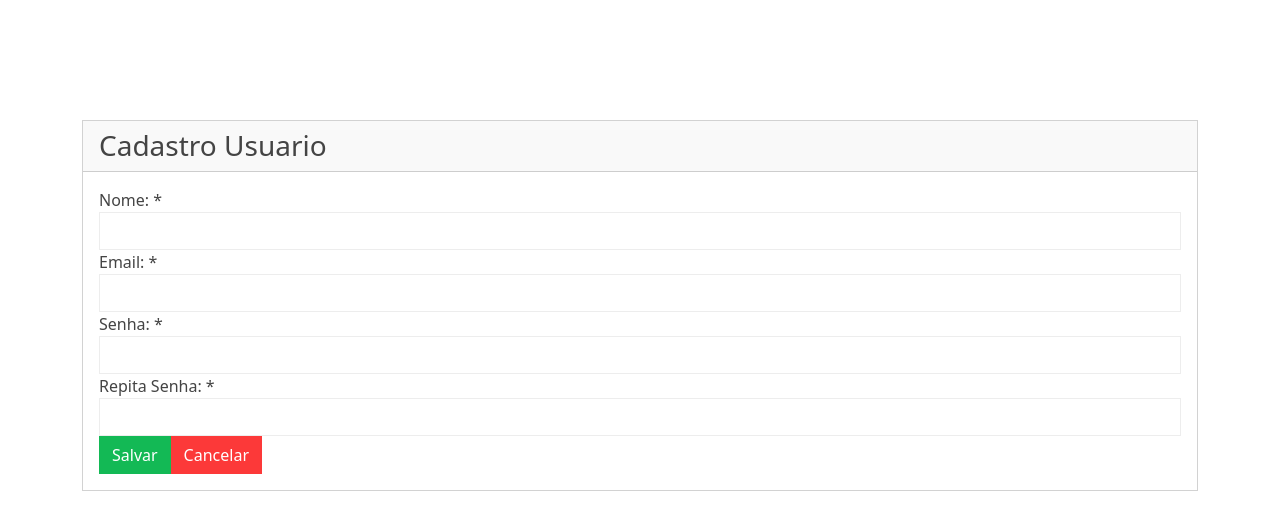
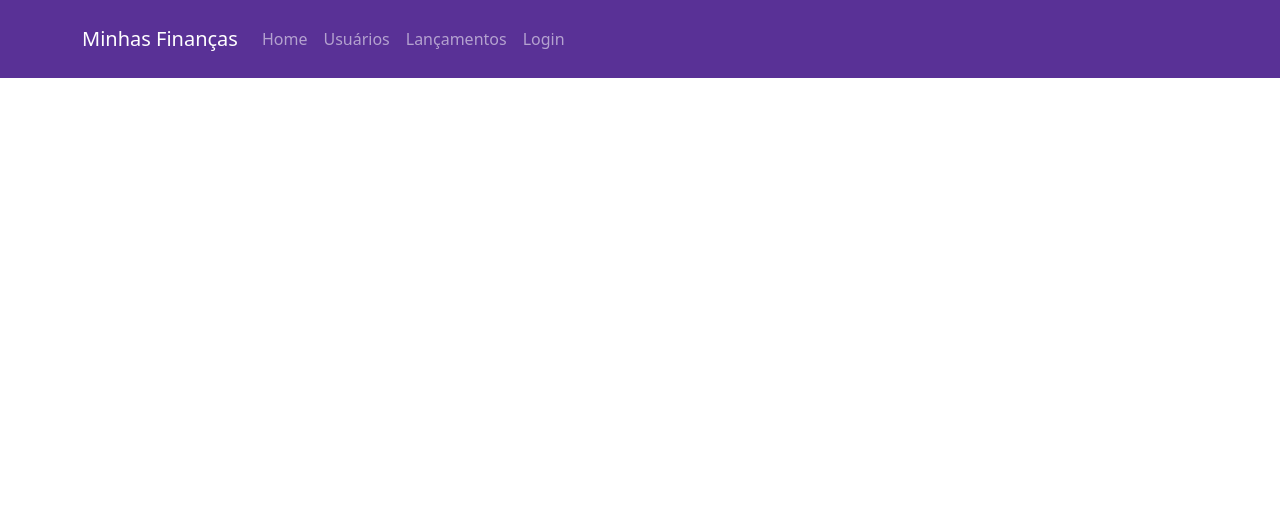
Before and after one commit to israelmessias/minhas-financas-app, a React (Create React App) app: page /#/ in a window 1280 px wide. Shown: the top 530 px of the page. Built offline with nearby package versions, Linux system fonts and the light colour scheme.

Commit message:
novas atualizações

```diff
--- /dev/null
+++ b/src/components/Navbar.jsx
@@ -0,0 +1,34 @@
+import React from "react";
+
+function NavBar ()
+{
+  return(
+    <div className="navbar navbar-expand-lg fixed-top navbar-dark bg-primary" >
+      <div className="container">
+        <a href="https://bootswatch.com/" className="navbar-brand">Minhas Finanças</a>
+        <button className="navbar-toggler" type="button" data-toggle="collapse" data-target="#navbarResponsive" aria-controls="navbarResponsive" aria-expanded="false" aria-label="Toggle navigation">
+          <span className="navbar-toggler-icon"></span>
+        </button>
+        <div className="collapse navbar-collapse" id="navbarResponsive">
+          <ul className="navbar-nav">
+            <li className="nav-item">
+            <a className="nav-link" href="home.html">Home</a>
+          </li>
+          <li className="nav-item">
+            <a className="nav-link" href="usuarios.html">Usuários</a>
+          </li>
+          <li className="nav-item">
+            <a className="nav-link" href="lancamentos.html">Lançamentos</a>
+          </li>
+          <li className="nav-item">
+            <a className="nav-link" href="login.html">Login</a>
+          </li>
+        </ul>
+
+        </div>
+      </div>
+    </div>
+  )
+}
+
+export default NavBar
--- a/src/main/App.js
+++ b/src/main/App.js
@@ -1,6 +1,7 @@
 import React from 'react';
-//import Login from '../src/views/Login'
-import CadastroUser from '../views/CadastroUser'
+
+import Rotas from './Rotas'
+import Navbar from '../components/Navbar';
 import 'bootswatch/dist/pulse/bootstrap.css'
 import '../views/custom.css'
 
@@ -8,9 +9,12 @@
   render()
   {
     return(
-    <div>
-      <CadastroUser />
-    </div>
+      <>
+         <Navbar />
+         <div className="container">
+              <Rotas />
+         </ div>
+      </>
     )
   }
 }
--- /dev/null
+++ b/src/main/Rotas.jsx
@@ -0,0 +1,27 @@
+import React from "react";
+
+import {Route, Switch, HashRouter } from 'react-router-dom'
+
+import Login from '../views/Login'
+import CadastroUser from '../views/CadastroUser'
+
+/*
+*   HashRouter -> /#/ vai buscar na pasta raiz
+*   Switch -> vai criar opções
+*   Router -> são os "casos"
+*/
+
+function Rotas()
+{
+    return (
+        <HashRouter>
+            <Switch>
+                <Route path="/login" component={Login} />
+                <Route path="/cadastro" component={CadastroUser} />
+            </Switch>
+        </HashRouter>
+
+    )
+}
+
+export default Rotas
--- a/src/views/CadastroUser.jsx
+++ b/src/views/CadastroUser.jsx
@@ -21,7 +21,7 @@
     render()
     {
         return(
-            <div className="container">
+
               <Card title="Cadastro Usuario">
                   <div className="row">
                       <div className="col-lg-12">
@@ -32,35 +32,31 @@
                                   className="form-control"
                                   onChange={e => this.setState({nome: e.target.value})} />
                               </FormGroup>
-
                               <FormGroup label="Email:    *" htmlFor="inputEmail">
                                   <input type="email"
                                   id="inputEmail" name="email"
                                   className="form-control"
                                   onChange={e => this.setState({email: e.target.value})} />
                               </FormGroup>
-
                               <FormGroup label="Senha: *" htmlFor="inputEmail">
                                   <input type="password"
                                   id="inputEmail" name="senha"
                                   className="form-control"
                                   onChange={e => this.setState({senha: e.target.value})} />
                               </FormGroup>
-
                               <FormGroup  label="Repita Senha: *" htmlFor="inputSenhaRepeticao">
                                   <input type="password"
                                   id="inputSenhaRepeticao" name="senhaRepeticao"
                                   className="form-control"
                                   onChange={e => this.setState({senhaRepeticao: e.target.senhaRepeticao})} />
                               </FormGroup>
-
                               <button type="button" onClick={this.cadastrar} className="btn btn-success">Salvar</button>
                               <button type="button" className="btn btn-danger">Cancelar</button>
                           </div>
                       </div>
                   </div>
               </Card>
-        </div>
+
         )
     }
 }
--- a/src/views/Login.jsx
+++ b/src/views/Login.jsx
@@ -20,7 +20,6 @@
     {
         return(
             //Container centraliza o conteudo
-            <div className="container">
             <div className="row">
                 <div className="col-md-6" style={{position: 'relative', left: '300px'}}>
                     <div className="bs-docs-section">
@@ -38,7 +37,6 @@
                                                 aria-describedby="emailHelp"
                                                 placeholder="Digite o Email" />
                                             </FormGroup>
-
                                             <FormGroup label="Senha: *" htmlFor="">
                                                 <input type="password"
                                                 value={this.state.senha}
@@ -47,7 +45,6 @@
                                                 id="exampleInputPassword1"
                                                 placeholder="Password" />
                                             </FormGroup>
-
                                             <button onClick={ this.entrar() } className="btn btn-success">Entrar</button>
                                             <button className="btn btn-danger">Cadastrar</button>
                                         </fieldset>
@@ -58,7 +55,7 @@
                     </div>
                 </div>
             </div>
-            </div>
+
         )
     }
 }
```
Lines whose indentation alone changed are shown as unchanged.
